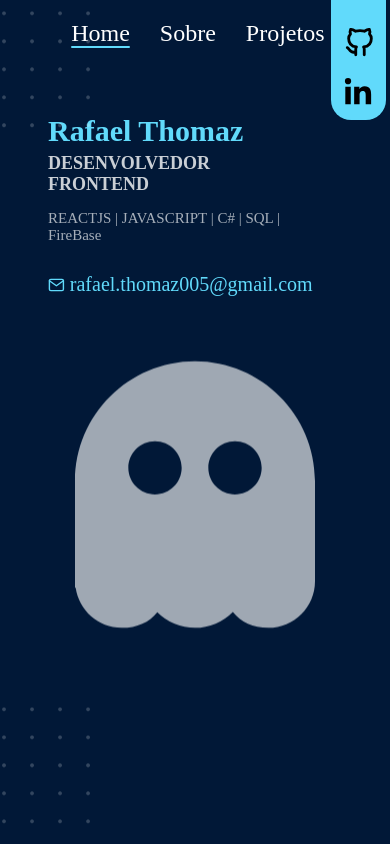
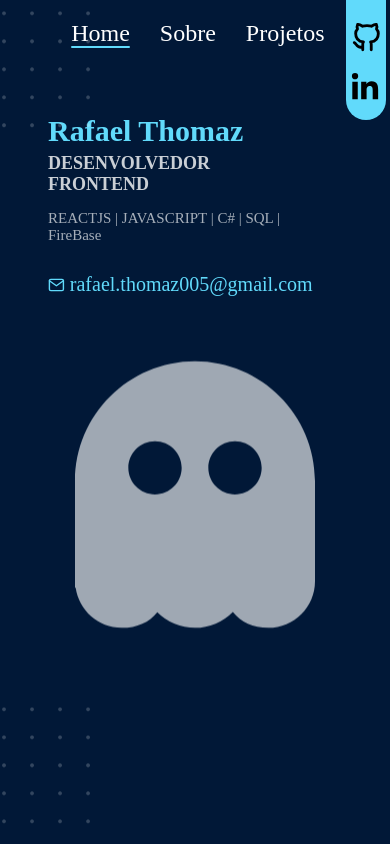
Before and after one commit to rafahthomaz14/Portifolio, a React (Vite) app: page / in a window 390 px wide. Built offline with nearby package versions, Linux system fonts and the light colour scheme.

Commit message:
responsividade

```diff
--- a/src/Pages/Home/styles.css
+++ b/src/Pages/Home/styles.css
@@ -125,13 +125,13 @@
 @media (max-width: 431px) {
 
     .card-link {
-        width:55px;
+        width: 40px;
         height: 120px;
         right: 1%;
     }
 
     .card-link li{
-       margin-left: -8px;
+       margin-left: -16px;
     }
 
     .conteudo h1 {
```
